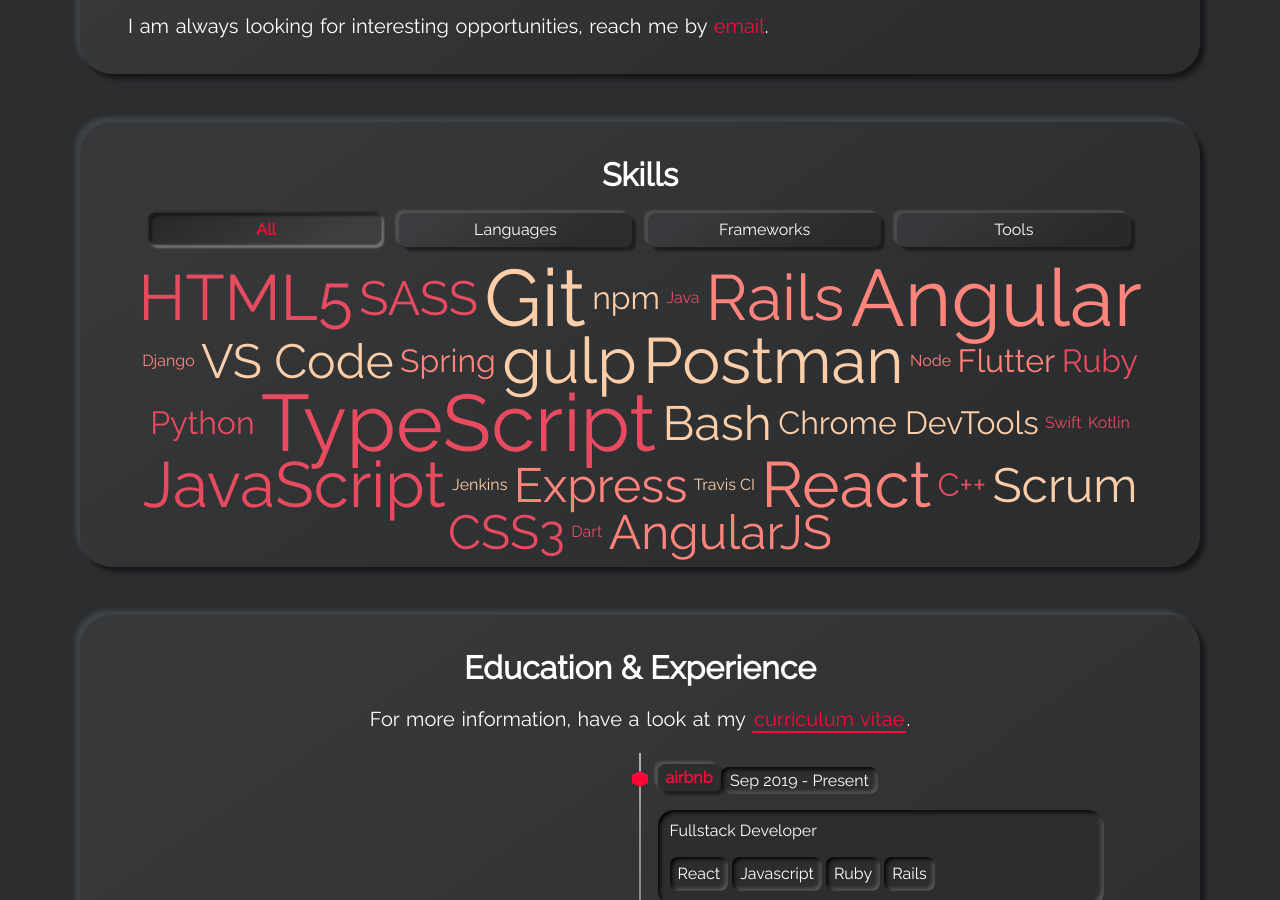
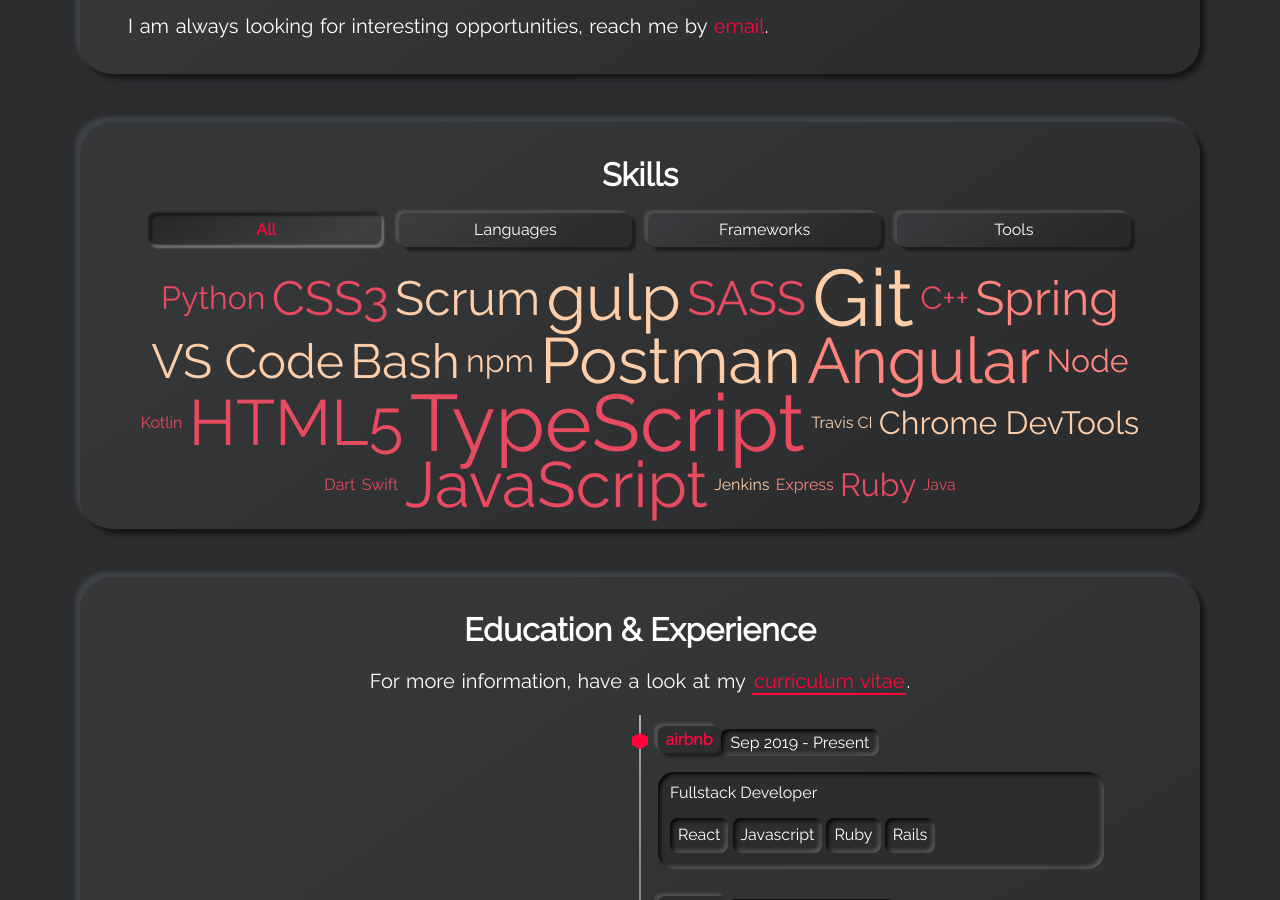
Before and after one commit to milosarsik/milosarsik.github.io, a Jekyll site: the page built from index.html, in a window 1280 px wide and 900 px high, scrolled down 1205 px. Built offline with Jekyll 4.4.1, drawn with Linux system fonts in a browser that asks for light colours.

Commit message:
Update skills-frameworks.yml

```diff
--- a/_data/skills-frameworks.yml
+++ b/_data/skills-frameworks.yml
@@ -6,28 +6,13 @@
 #   weight: 5
 
 - name: Angular
-  weight: 5
-
-- name: AngularJS
-  weight: 3
-
-- name: React
   weight: 4
 
 - name: Node
-  weight: 1
-
-- name: Flutter
   weight: 2
 
 - name: Express
-  weight: 3
-
-- name: Django
   weight: 1
 
 - name: Spring
-  weight: 2
-
-- name: Rails
-  weight: 4
+  weight: 3
```
